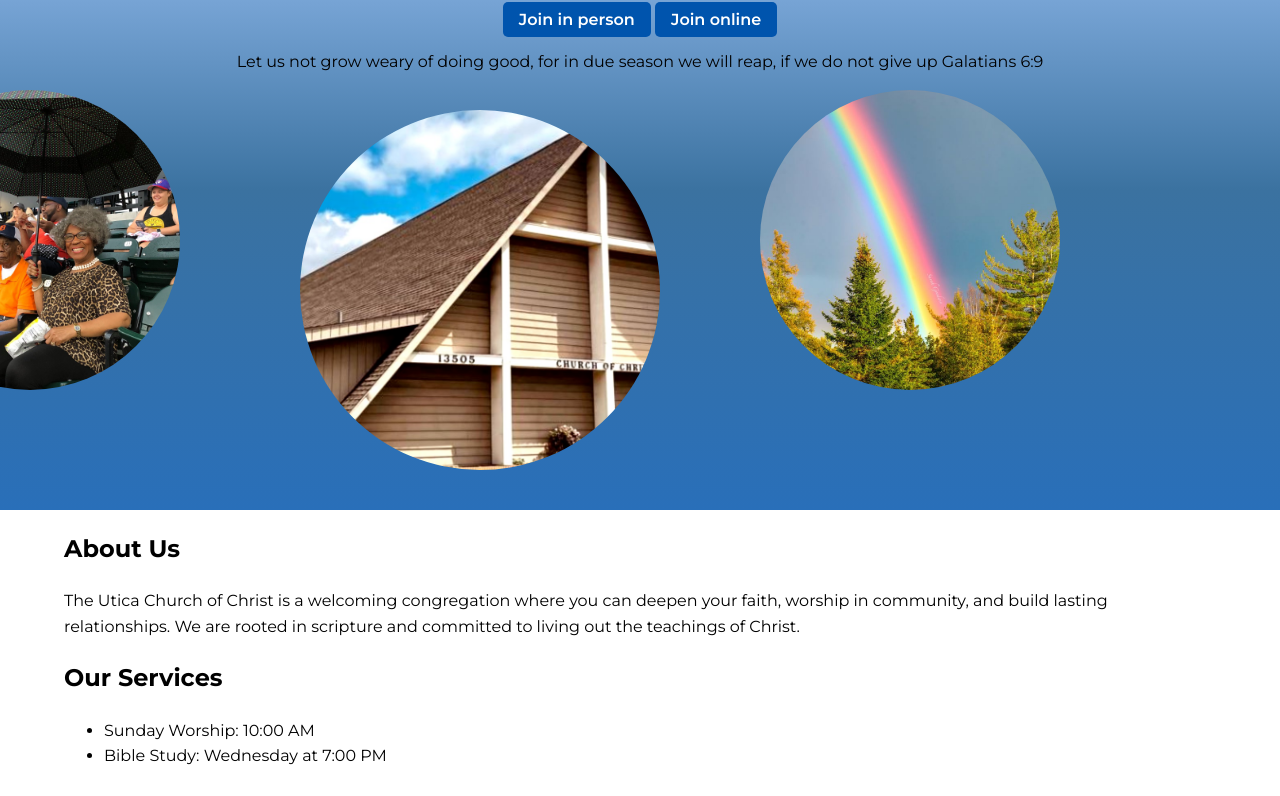
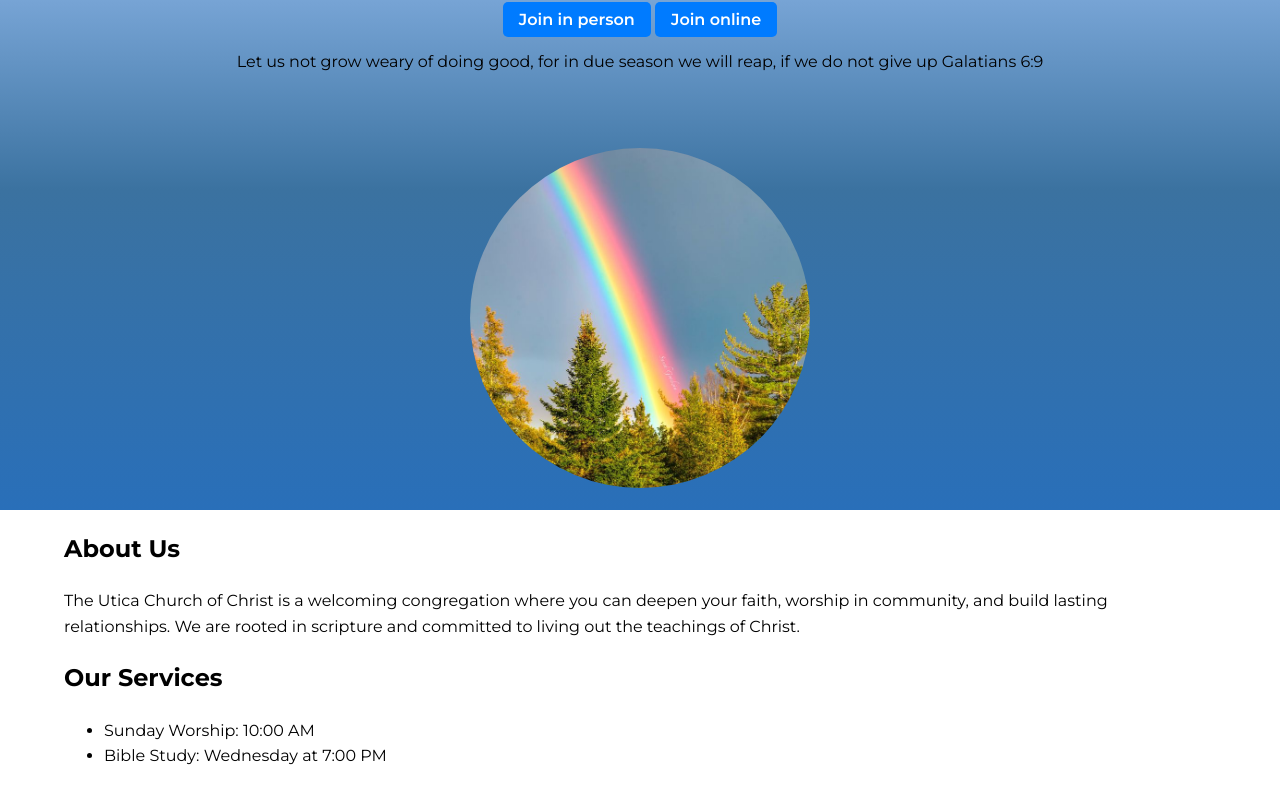
Before and after one commit to amirazmartin/Individual-Project, a plain HTML site: page index.html in a window 1280 px wide. Shown: the part 245-1041 px from the top of the page. Drawn offline with Linux system fonts and the light colour scheme.

Commit message:
Add files via upload

```diff
--- a/css/style.css
+++ b/css/style.css
@@ -35,7 +35,7 @@ a {
 
 .nav-links a {
   font-weight: 500;
-  color: #0A53B2;
+  color: #ffffff;
   transition: color 0.3s;
 }
 
@@ -51,7 +51,7 @@ a {
 
 .btn {
   padding: 0.5rem 1rem;
-  background-color: #0054AD;
+  background-color: #007bff;
   color: #fff;
   border: none;
   border-radius: 5px;
@@ -75,84 +75,47 @@ a {
   text-align: center; /* Center-align text */
 }
 
-.hero-img {
-  position: absolute; /* Allows positioning */
-  top: 260px; /* Distance from the top */
-  right: 620px; /* Distance from the right */
-  width: 360px; /* Initial size */
-  height: 360px; /* Same as width */
-  border-radius: 50%; /* Circular shape */
-  object-fit: cover; /* Prevents distortion */
-  object-position: center center; /* Center the image within the circle */
+.hero2-img {
+  position: absolute;
+  top: 70%; /* Centers vertically */
+  right: 50%; /* Centers horizontally based on container size */
+  transform: translate(50%, -50%); /* Adjusts for element's size */
+  width: 300px;
+  height: 300px;
+  border-radius: 50%;
 }
 
-.hero2-img {
-  position: absolute; /* Allows positioning */
-  top: 220px; /* Distance from the top */
-  right: 220px; /* Distance from the right */
-  width: 300px; /* Initial size */
-  height: 300px; /* Same as width */
+/* Default styles for images */
+ .hero2-img {
+  width: 300px; /* Default size */
+  height: 300px; /* Match width for perfect circle */
   border-radius: 50%; /* Circular shape */
-  object-fit: cover; /* Prevents distortion */
-  object-position: center center; /* Center the image within the circle */
+  object-fit: cover; /* Prevents image distortion */
+  object-position: center center; /* Centers the image within the circle */
+  transition: all 0.3s ease; /* Smooth scaling or resizing */
 }
 
-.hero3-img {
-  position: absolute; /* Allows positioning */
-  top: 220px; /* Distance from the top */
-  right: 1000px; /* Distance from the right */
-  width: 300px; /* Initial size */
-  height: 300px; /* Same as width */
-  border-radius: 50%; /* Circular shape */
-  object-fit: cover; /* Prevents distortion */
-  object-position: center center; /* Center the image within the circle */
+/* Responsive styles for larger screens */
+@media (min-width: 768px) {
+ .hero2-img {
+    width: 340px; /* Larger size for bigger screens */
+    height: 340px;
+  }
 }
 
 /* Default styles for smaller screens */
-.hero-img {
-  top: 300px; /* Adjust distance from top for smaller screens */
-  right: 150px; /* Closer to the right edge */
-  width: 225px; /* Smaller size for mobile */
-  height: 225px; /* Match width for a perfect circle */
+
+/* Container to center the images */
+.hero-container {
+  display: flex;
+  justify-content: center; /* Centers the images horizontally */
+  align-items: center; /* Aligns the images vertically in the container */
+  gap: 20px; /* Adds spacing between the images */
+  flex-wrap: wrap; /* Ensures responsiveness by wrapping images on smaller screens */
+  padding: 20px; /* Optional padding for aesthetics */
+  text-align: center; /* Centers content within the container */
 }
 
-.hero2-img {
-  top: 450px; /* Adjust distance from top for smaller screens */
-  right: 10px; /* Closer to the right edge */
-  width: 170px; /* Smaller size for mobile */
-  height: 170px; /* Match width for a perfect circle */
-}
-
-.hero3-img {
-  top: 470px; /* Adjust distance from top for smaller screens */
-  right: 340px; /* Closer to the right edge */
-  width: 150px; /* Smaller size for mobile */
-  height: 150px; /* Match width for a perfect circle */
-}
-
-/* Media query for larger screens */
-@media (min-width: 768px) {
-  .hero-img {
-    top: 240px;
-    right: 620px;
-    width: 360px;
-    height: 360px;
-  }
-
-  .hero2-img {
-    top: 220px;
-    right: 220px;
-    width: 300px;
-    height: 300px;
-  }
-
-  .hero3-img {
-    top: 220px;
-    right: 1100px;
-    width: 300px;
-    height: 300px;
-  }
-}
 
 
 .hero-content {
@@ -224,7 +187,7 @@ a {
 :root {
   --background-color: #ffffff;
   --text-color: #000000;
-  --link-color: #1877F2;
+  --link-color: #073e87;
   --button-background: #f0f0f0;
   --button-color: #000000;
 }
--- a/index.html
+++ b/index.html
@@ -27,9 +27,7 @@
   </header>
 
   <section class="hero">
-    <img src="images/UticaChurchBuilding_Enhanced.jpg" alt="Welcome to Utica Church of Christ" class="hero-img">
-    <img src="images/rainbow.jpeg" alt="Welcome to Utica Church of Christ" class="hero2-img">
-    <img src="images/ChurchMembersHomePicture.jpg" alt="Welcome to Utica Church of Christ" class="hero3-img">
+    <img src="images/rainbow.jpeg" alt="Rainbow in the sky: God's promise" class="hero2-img">
     <div class="hero-content">
       <h1>Welcome to Utica Church of Christ</h1>
       <a href="inperson-service.html" class="btn">Join in person</a>
```
Also changed, not shown: about.html (+19 -0 lines), contact.html (+17 -0 lines), inperson-service.html (+18 -0 lines), online-service.html (+19 -0 lines), services.html (+18 -0 lines).
